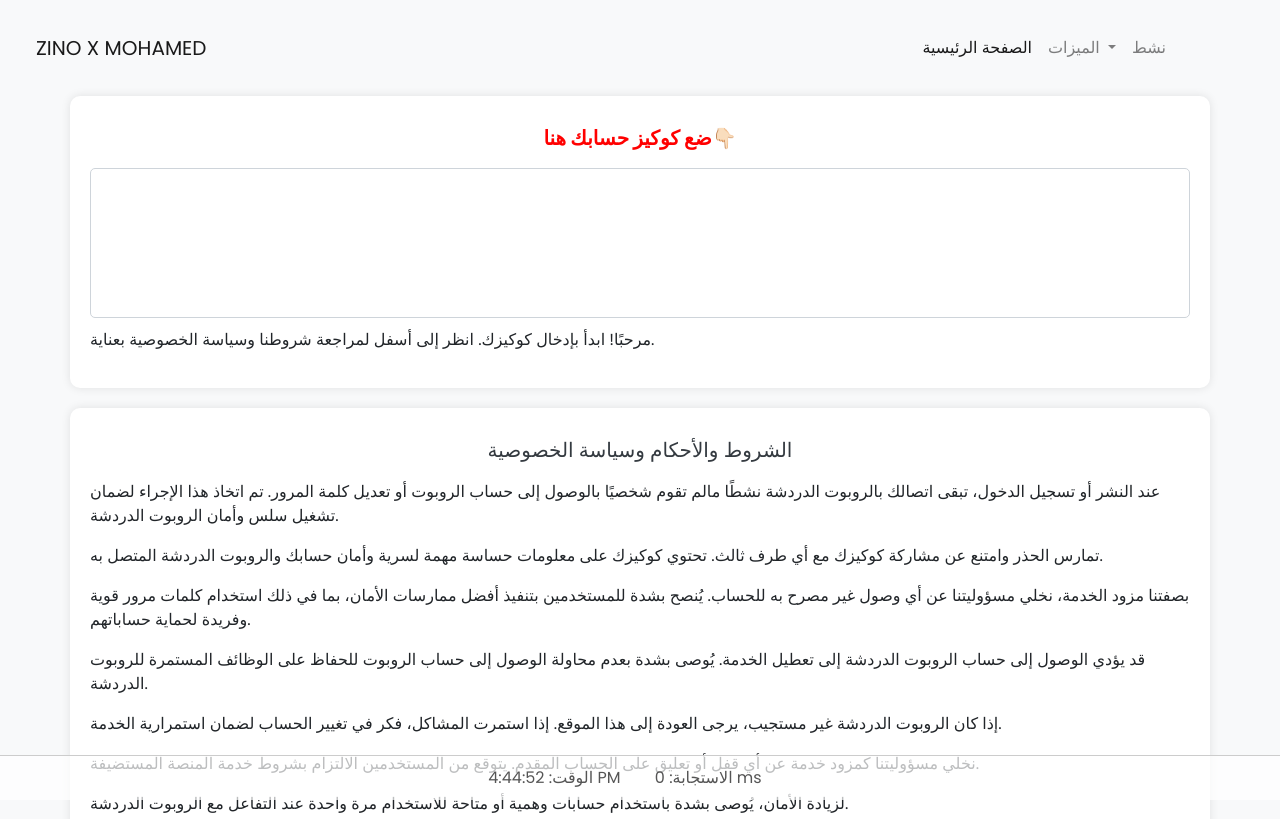
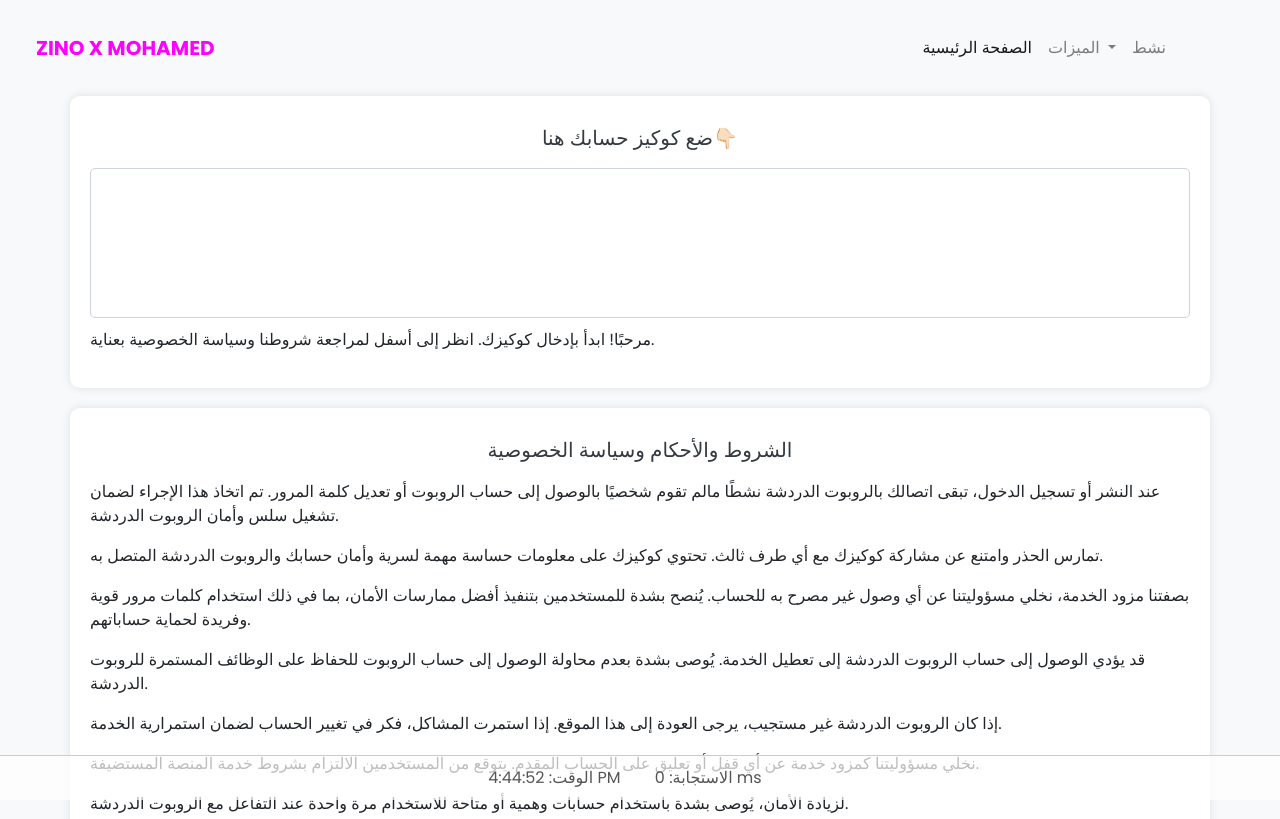
Before and after one commit to zino323/LUSIT, a website: page public/index.html in a window 1280 px wide. Shown: the top 819 px of the page. Drawn offline with nearby package versions, Linux system fonts and the light colour scheme; no server answers.

Commit message:
Update index.html

```diff
--- a/public/index.html
+++ b/public/index.html
@@ -7,18 +7,15 @@
       <link rel="stylesheet" href="https://fonts.googleapis.com/css2?family=Poppins:wght@300;400;500;600;700&display=swap">
       <meta name="viewport" content="width=device-width, initial-scale=1.0">
       <link rel="stylesheet" href="styles.css">
-      <!-- CSS for the new styles -->
       <style>
-         /* CSS styles for the new styles */
-         .new-style {
+         .color-changing-text {
             font-weight: bold;
-            color: #f00; /* red color */
          }
       </style>
    </head>
    <body>
       <nav class="navbar navbar-expand-lg navbar-light bg-light">
-         <a class="navbar-brand" href="#">ZINO X MOHAMED</a>
+         <a class="navbar-brand color-changing-text" href="#">ZINO X MOHAMED</a>
          <button class="navbar-toggler" type="button" data-toggle="collapse" data-target="#navbarNav" aria-controls="navbarNav" aria-expanded="false" aria-label="Toggle navigation">
          <span class="navbar-toggler-icon"></span>
          </button>
@@ -97,5 +94,21 @@
       <script src="https://cdn.jsdelivr.net/npm/@popperjs/core@2.9.2/dist/umd/popper.min.js"></script>
       <script src="https://maxcdn.bootstrapcdn.com/bootstrap/4.5.2/js/bootstrap.min.js"></script>
       <script src="https://cdnjs.cloudflare.com/ajax/libs/font-awesome/6.0.0/js/all.min.js"></script>
+      <script>
+         function changeColor() {
+            const colors = ['#ff0000', '#00ff00', '#0000ff', '#ffff00', '#ff00ff', '#00ffff'];
+            const element = document.querySelector('.color-changing-text');
+            let colorIndex = 0;
+
+            setInterval(() => {
+               element.style.color = colors[colorIndex];
+               colorIndex = (colorIndex + 1) % colors.length;
+            }, 1000);
+         }
+
+         document.addEventListener('DOMContentLoaded', (event) => {
+            changeColor();
+         });
+      </script>
    </body>
-                  </html>
+            </html>
```
